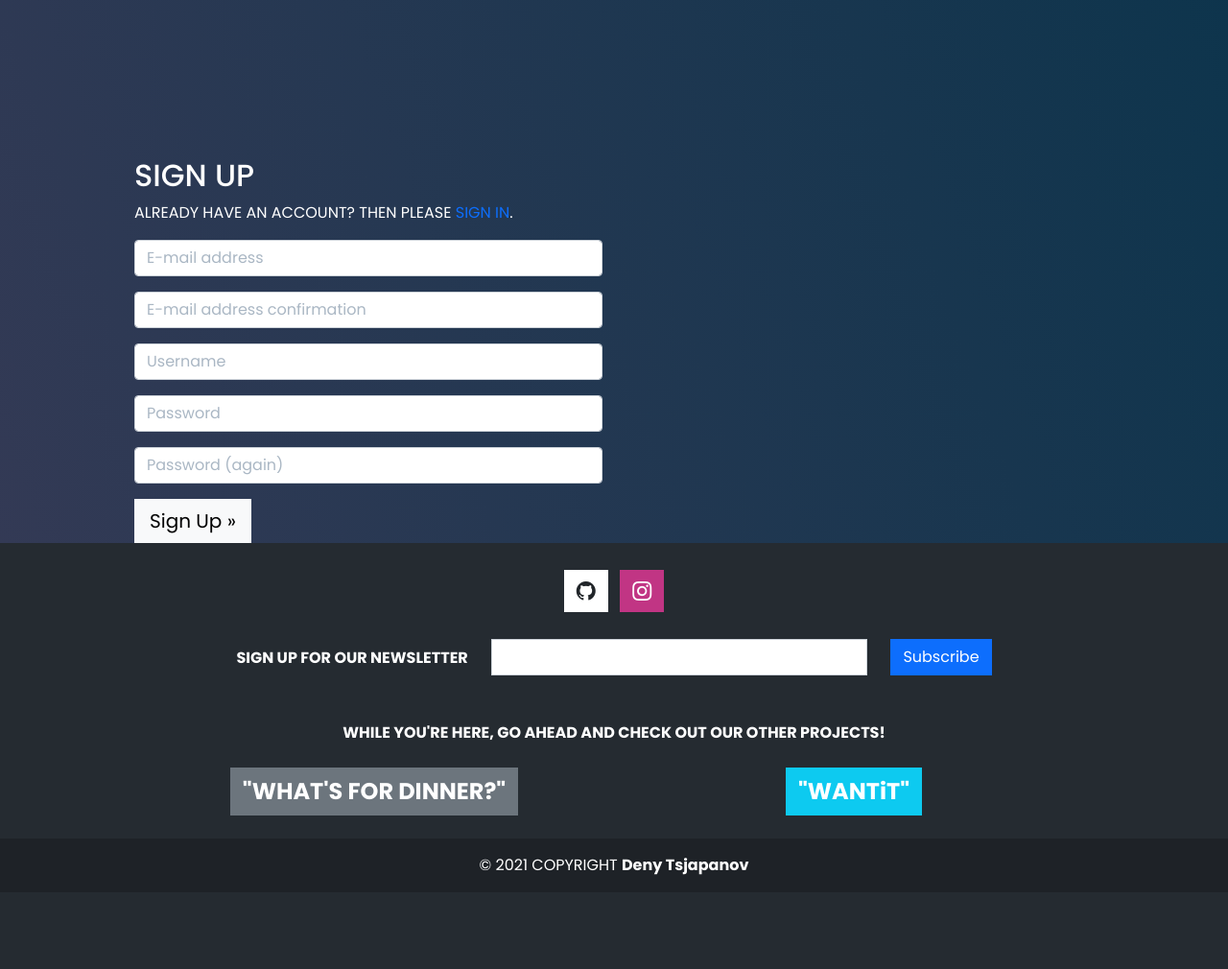
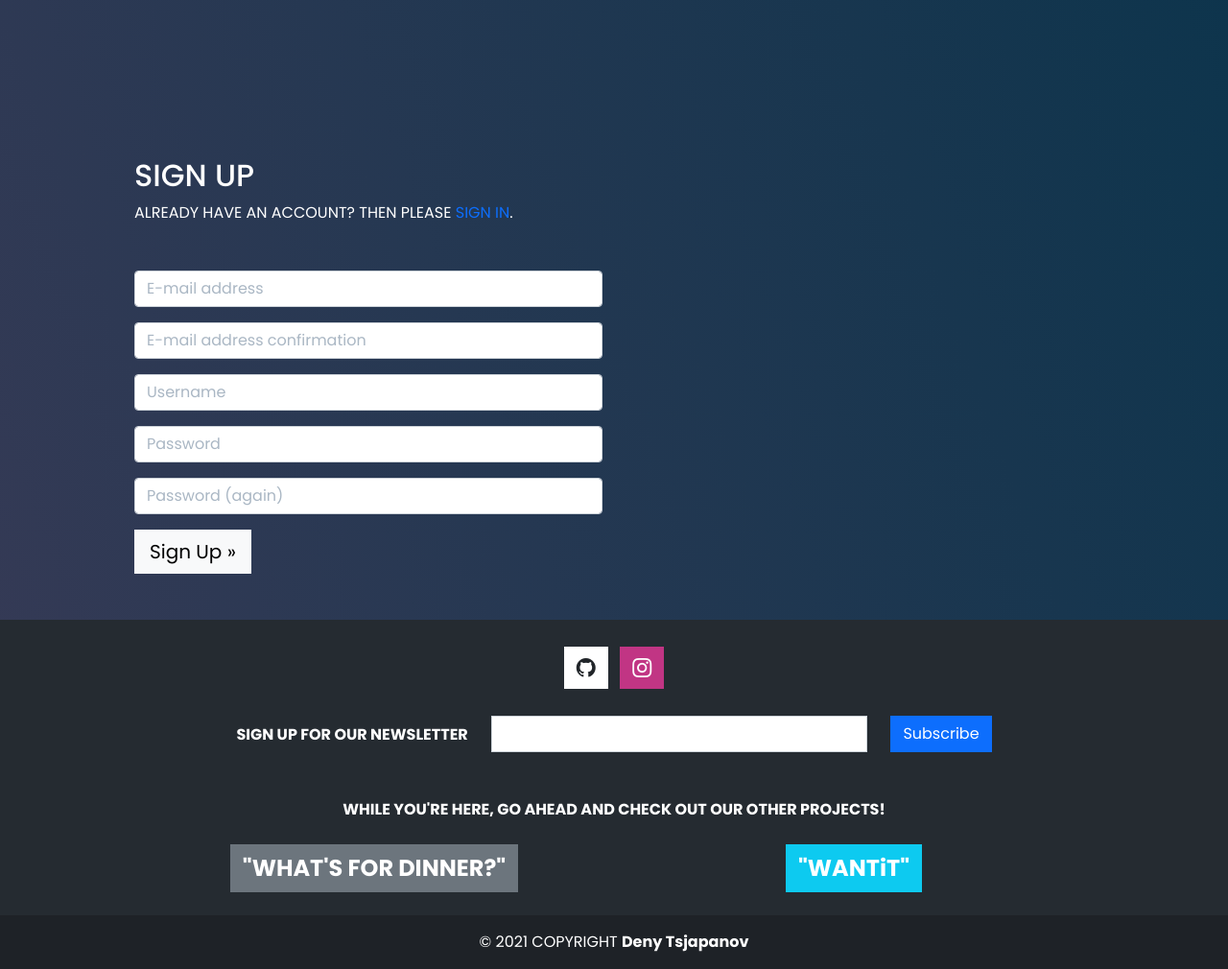
Before and after one commit to DenyTsjapanov/snapdt, a Django app: page /accounts/signup/ in a window 1280 px wide. Shown: the whole page at 96% size. Before the commit the page ends 912 px from the top, so only its background shows below. Run offline with Django 3.2, Linux system fonts and the light colour scheme; some libraries are stand-ins or nearby versions.

Commit message:
Adjusted margins for signup pages

```diff
--- a/static/css/base.css
+++ b/static/css/base.css
@@ -226,5 +226,5 @@ a {
 }
 
 .toast {
-    z-index: 11;
+    z-index: 9999!important;
 }
--- a/templates/allauth/account/signup.html
+++ b/templates/allauth/account/signup.html
@@ -9,11 +9,11 @@
 
 <p>{% blocktrans %}Already have an account? Then please <a href="{{ login_url }}">sign in</a>.{% endblocktrans %}</p>
 
-<form class="signup" id="signup_form" method="POST" action="{% url 'account_signup' %}">
+<form class="signup my-5" id="signup_form" method="POST" action="{% url 'account_signup' %}">
     {% csrf_token %}
     {{ form|crispy }}
     {% if redirect_field_value %}
-    <input type="hidden" name="{{ redirect_field_name }}" value="{{ redirect_field_value }}" />
+    <input class="rounded-0" type="hidden" name="{{ redirect_field_name }}" value="{{ redirect_field_value }}" />
     {% endif %}
     <button class="btn btn-lg btn-light rounded-0 border-0" type="submit">{% trans "Sign Up" %} &raquo;</button>
 </form>
--- a/templates/base.html
+++ b/templates/base.html
@@ -46,7 +46,7 @@
     <title>snapdt.{% block extra_title %}{% endblock %}</title>
 </head>
 
-<body>
+<body class="d-flex flex-column min-vh-100">
     <!-- Navigation bar -->
     <header class="container-fluid fixed-top">
         <div id="topnav" class="row pt-lg-2 autohide">
@@ -152,7 +152,7 @@
     {% endblock %}
 
     <!-- Footer -->
-    <footer class="text-center">
+    <footer class="text-center mt-auto">
         <div class="container p-4">
 
             <!-- Social media -->
```
